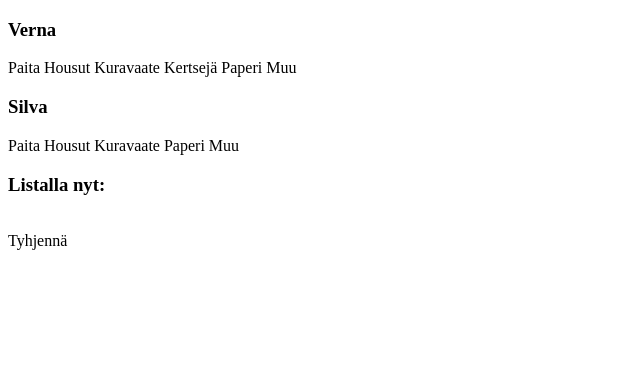
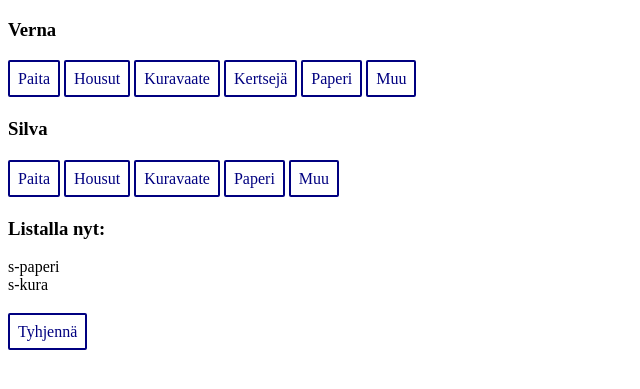
Before and after one commit to mikkohei13/data-dashboard, a PHP site: page /data-dashboard/pk/index.php in a window 1280 px wide. Shown: the top 389 px of the page, without its empty margins (0-640 px from the left). Run offline with PHP 8.4, Linux system fonts and the light colour scheme; some libraries are stand-ins or nearby versions.

Commit message:
Show pk data on dashboard

```diff
--- a/index.php
+++ b/index.php
@@ -63,6 +63,7 @@ header('Content-Type: text/html; charset=utf-8');
             left: 0px;
         }
         */
+
 
         #d-pk
         {
@@ -189,9 +190,12 @@ header('Content-Type: text/html; charset=utf-8');
         $.get( "fmi/mast-single.php", function( data ) {
           $( "#d-mast-single" ).html( data );
         });
+        /*
+        // temporaryly hidden 15.8.2016
         $.get( "bus/index.php", function( data ) {
           $( "#d-bus" ).html( data );
         });
+        */
         /*
         $.get( "sun/index.php", function( data ) {
           $( "#d-sun" ).html( data );
--- /dev/null
+++ b/pk/data/data.txt
@@ -0,0 +1,2 @@
+s-paperi
+s-kura
--- a/pk/index.php
+++ b/pk/index.php
@@ -13,6 +13,16 @@ header('Content-Type: text/html; charset=utf-8');
         <!--[if lt IE 9]>
             <script src="js/vendor/html5-3.6-respond-1.4.2.min.js"></script>
         <![endif]-->
+        <style>
+        	span {
+        		color: navy;
+        		border: 2px solid navy;
+        		padding: 0.5em;
+        		border-radius: 2px;
+        		cursor: pointer;
+        		line-height: 250%;
+        	}
+        </style>
     </head>
     <body>
 
@@ -20,21 +30,21 @@ header('Content-Type: text/html; charset=utf-8');
 
 	<div>
 		<h3>Verna</h3>
-	    <span class="addItem" data-item="v-paita">Paita</span>
-	    <span class="addItem" data-item="v-housut">Housut</span>
-	    <span class="addItem" data-item="v-kura">Kuravaate</span>
-	    <span class="addItem" data-item="v-kertsi">Kertsejä</span>
-	    <span class="addItem" data-item="v-paperi">Paperi</span>
-	    <span class="addItem" data-item="v-muu">Muu</span>
+	    <span class="addItem" data-item="v-paita" role="button">Paita</span>
+	    <span class="addItem" data-item="v-housut" role="button">Housut</span>
+	    <span class="addItem" data-item="v-kura" role="button">Kuravaate</span>
+	    <span class="addItem" data-item="v-kertsi" role="button">Kertsejä</span>
+	    <span class="addItem" data-item="v-paperi" role="button">Paperi</span>
+	    <span class="addItem" data-item="v-muu" role="button">Muu</span>
 	</div>
 
 	<div>
 		<h3>Silva</h3>
-	    <span class="addItem" data-item="s-paita">Paita</span>
-	    <span class="addItem" data-item="s-housut">Housut</span>
-	    <span class="addItem" data-item="s-kura">Kuravaate</span>
-	    <span class="addItem" data-item="s-paperi">Paperi</span>
-	    <span class="addItem" data-item="s-muu">Muu</span>
+	    <span class="addItem" data-item="s-paita" role="button">Paita</span>
+	    <span class="addItem" data-item="s-housut" role="button">Housut</span>
+	    <span class="addItem" data-item="s-kura" role="button">Kuravaate</span>
+	    <span class="addItem" data-item="s-paperi" role="button">Paperi</span>
+	    <span class="addItem" data-item="s-muu" role="button">Muu</span>
 	</div>
 
 	<div>
@@ -43,7 +53,7 @@ header('Content-Type: text/html; charset=utf-8');
 	</div>
 
 	<div>
-		<span id="reset">Tyhjennä</span>
+		<span id="reset" role="button">Tyhjennä</span>
 	</div>
 
         <script src="//ajax.googleapis.com/ajax/libs/jquery/1.11.2/jquery.min.js"></script>
```
